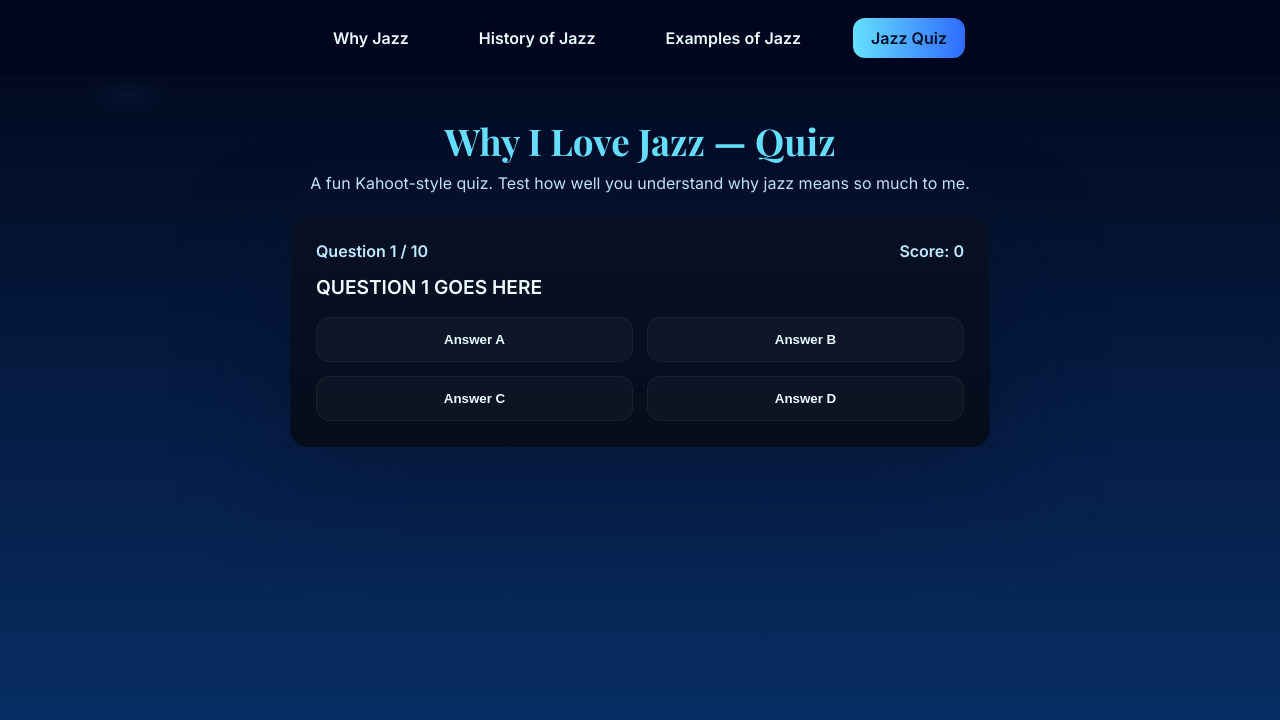
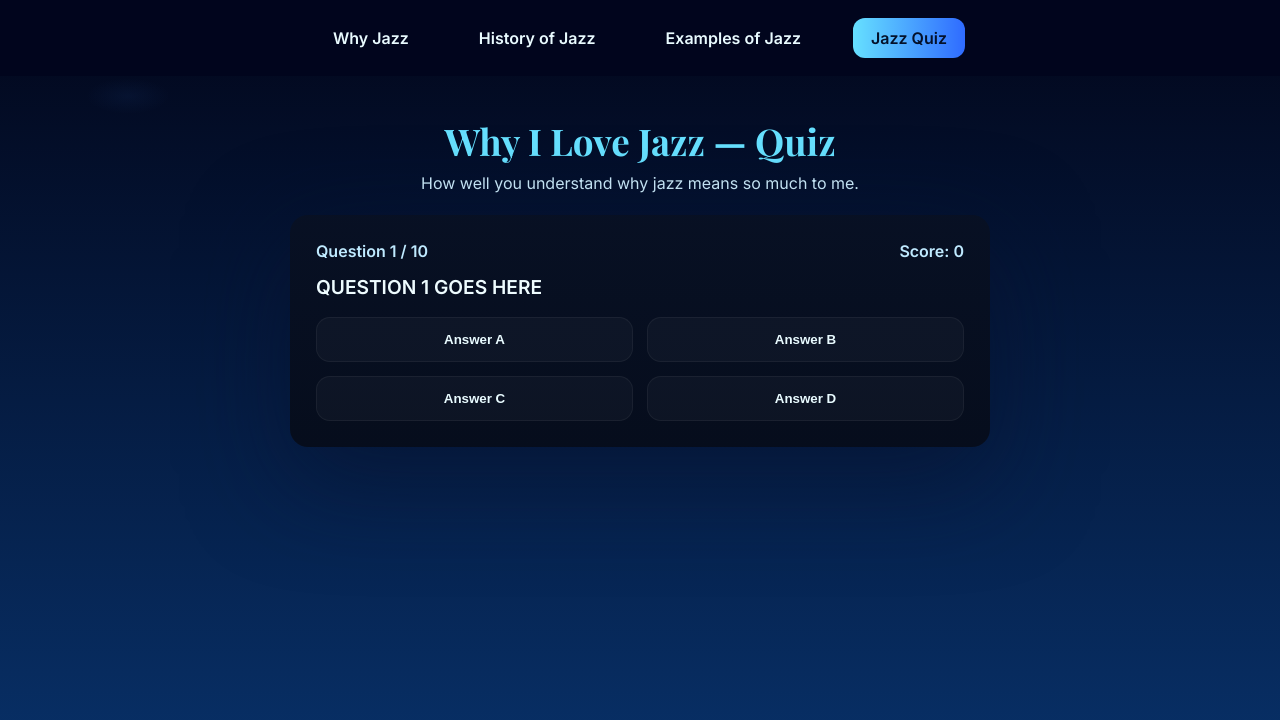
Before and after one commit to 8norrapat/Jazz, a plain HTML site: page quiz.html in a window 1280 px wide. Drawn offline with nearby package versions, Linux system fonts and the light colour scheme.

Commit message:
Update quiz.html

```diff
--- a/quiz.html
+++ b/quiz.html
@@ -20,7 +20,7 @@
   <main class="quiz-root">
     <header class="quiz-header">
       <h1>Why I Love Jazz — Quiz</h1>
-      <p class="subtitle">A fun Kahoot-style quiz. Test how well you understand why jazz means so much to me.</p>
+      <p class="subtitle">How well you understand why jazz means so much to me.</p>
     </header>
 
     <section class="quiz-card">
```
